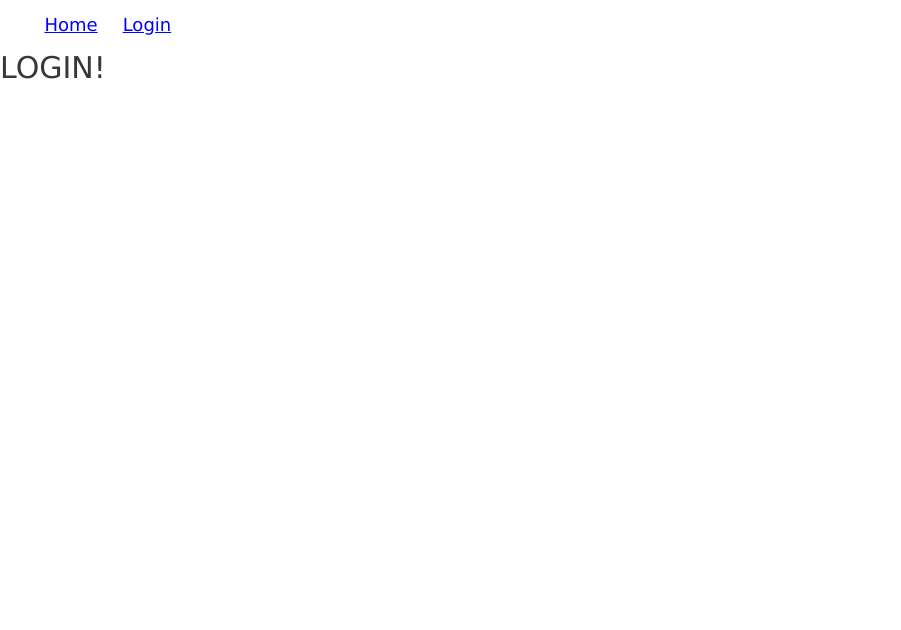
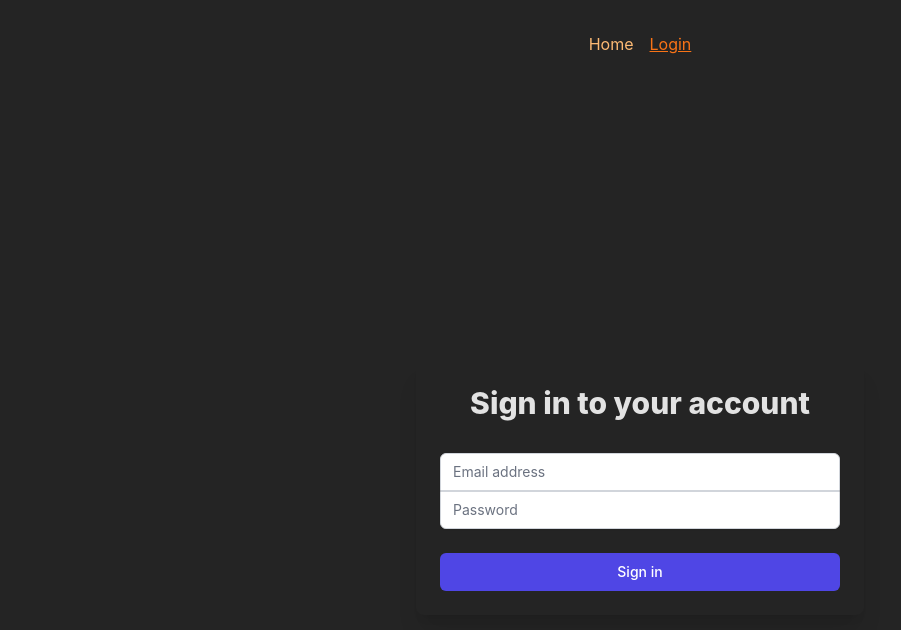
Before and after one commit to JosepLluisCM/011_ReactTS_RockWallProject, a React (Vite) app: page /login in a window 1280 px wide. Shown: the top 630 px of the page, without its empty margins (0-901 px from the left). Built offline with nearby package versions, Linux system fonts and the light colour scheme.

Commit message:
add login v1

```diff
--- a/src/App.tsx
+++ b/src/App.tsx
@@ -2,16 +2,20 @@ import { createBrowserRouter, RouterProvider } from "react-router-dom";
 import "./index.css";
 
 import HomePage from "./pages/Home";
-import LoginPage from "./pages/Login";
+/* import LoginPage from "./pages/Login"; */
 import RootLayout from "./pages/RootLayout";
+import ErrorPage from "./pages/Error";
+import LoginTestPage from "./pages/LoginTest";
 
 const router = createBrowserRouter([
   {
     path: "/",
     element: <RootLayout />,
+    errorElement: <ErrorPage />,
     children: [
       { path: "/", element: <HomePage /> },
-      { path: "/login", element: <LoginPage /> },
+      /* { path: "/login", element: <LoginPage /> }, */
+      { path: "/login", element: <LoginTestPage /> },
     ],
   },
 ]);
--- a/src/components/MainNav.tsx
+++ b/src/components/MainNav.tsx
@@ -1,15 +1,29 @@
-import { Link } from "react-router-dom";
+import { NavLink } from "react-router-dom";
 
 const MainNav = () => {
   return (
-    <header>
+    <header className="max-w-60 m-auto p-8 flex justify-center">
       <nav>
-        <ul>
-          <li className="inline-block m-5">
-            <Link to="/">Home</Link>
+        <ul className="flex gap-4 text-orange-300">
+          <li className="">
+            <NavLink
+              to="/"
+              className={({ isActive }) =>
+                isActive ? "underline text-orange-500" : undefined
+              }
+            >
+              Home
+            </NavLink>
           </li>
-          <li className="inline-block m-5">
-            <Link to="/login">Login</Link>
+          <li>
+            <NavLink
+              className={({ isActive }) =>
+                isActive ? "underline text-orange-500" : undefined
+              }
+              to="/login"
+            >
+              Login
+            </NavLink>
           </li>
         </ul>
       </nav>
--- a/src/index.css
+++ b/src/index.css
@@ -7,49 +7,50 @@
   padding: 0;
   box-sizing: border-box;
 }
-html {
-  font-size: 62.5%; /* makes 1rem 10px */
-}
-body {
-  font-size: 1.6em; /* default font of 16px */
-  font-family: "Verdana", "Arial", sans-serif;
-  line-height: 1.3;
-  color: #373737;
+
+:root {
+  font-family: Inter, Avenir, Helvetica, Arial, sans-serif;
+  font-size: 16px;
+  line-height: 24px;
+  font-weight: 400;
+
+  color-scheme: light dark;
+  color: rgba(255, 255, 255, 0.87);
+  background-color: #242424;
+
+  font-synthesis: none;
+  text-rendering: optimizeLegibility;
+  -webkit-font-smoothing: antialiased;
+  -moz-osx-font-smoothing: grayscale;
+  -webkit-text-size-adjust: 100%;
+
+  --color-gray-100: #f4f3f1;
+  --color-gray-200: #dddbd8;
+  --color-gray-300: #ccc9c6;
+  --color-gray-400: #aeaba7;
+  --color-gray-500: #8a8784;
+  --color-gray-600: #656360;
+  --color-gray-700: #4b4a47;
+  --color-gray-800: #31302e;
+  --color-gray-900: #1f1d1b;
+
+  --color-primary-100: #fcf3e1;
+  --color-primary-200: #fceccd;
+  --color-primary-300: #fae1af;
+  --color-primary-400: #fbd997;
+  --color-primary-500: #ffd37c;
+  --color-primary-600: #f9c762;
+  --color-primary-700: #fbc14d;
+  --color-primary-800: #fab833;
+  --color-primary-900: #f6ad1b;
 }
 
-/* fonts */
-h1 {
-  font-size: 3rem;
-}
-h2 {
-  font-size: 2.4rem;
-}
-h3 {
-  font-size: 2rem;
+body {
+  margin: 0;
 }
 
-h4,
-li,
-label,
-input,
-textarea,
-select,
-p {
-  font-size: 1.8rem;
+ul {
+  list-style: none;
+  margin: 0;
+  padding: 0;
 }
-
-ol,
-ul {
-  padding-left: 2em;
-}
-
-a {
-  text-decoration: underline;
-  color: blue;
-}
-a:active {
-  color: red;
-}
-a:visited {
-  color: purple;
-}
--- /dev/null
+++ b/src/pages/Error.tsx
@@ -0,0 +1,12 @@
+import MainNav from "../components/MainNav";
+
+const ErrorPage = () => {
+  return (
+    <>
+      <MainNav />
+      <h1>THIS IS AN ERROR, please come back later</h1>
+    </>
+  );
+};
+
+export default ErrorPage;
--- a/src/pages/Home.tsx
+++ b/src/pages/Home.tsx
@@ -1,7 +1,7 @@
 const HomePage = () => {
   return (
     <>
-      <h1 className="text-9xl">HOMEPAGE!</h1>
+      <h1>HOMEPAGE!</h1>
     </>
   );
 };
--- /dev/null
+++ b/src/pages/LoginTest copy.jsx
@@ -0,0 +1,124 @@
+const LogintestPage = () => {
+  return (
+    <section>
+      <div class="w-64 lg:w-4/12 px-4 mx-auto pt-6">
+        <div class="relative flex flex-col min-w-0 break-words w-full mb-6 shadow-lg rounded-lg bg-blueGray-200 border-0">
+          <div class="rounded-t mb-0 px-6 py-6">
+            <div class="text-center mb-3">
+              <h6 class="text-blueGray-500 text-sm font-bold">Sign in with</h6>
+            </div>
+            <div class="btn-wrapper text-center">
+              <button
+                class="bg-white active:bg-blueGray-50 text-blueGray-700 font-normal px-4 py-2 rounded outline-none focus:outline-none mr-2 mb-1 uppercase shadow hover:shadow-md inline-flex items-center font-bold text-xs ease-linear transition-all duration-150"
+                type="button"
+              >
+                <img
+                  alt="..."
+                  class="w-5 mr-1"
+                  src="https://demos.creative-tim.com/notus-js/assets/img/github.svg"
+                />
+                Github
+              </button>
+              <button
+                class="bg-white active:bg-blueGray-50 text-blueGray-700 font-normal px-4 py-2 rounded outline-none focus:outline-none mr-1 mb-1 uppercase shadow hover:shadow-md inline-flex items-center font-bold text-xs ease-linear transition-all duration-150"
+                type="button"
+              >
+                <img
+                  alt="..."
+                  class="w-5 mr-1"
+                  src="https://demos.creative-tim.com/notus-js/assets/img/google.svg"
+                />
+                Google{" "}
+              </button>
+            </div>
+            <hr class="mt-6 border-b-1 border-blueGray-300" />
+          </div>
+          <div class="flex-auto px-4 lg:px-10 py-10 pt-0">
+            <div class="text-blueGray-400 text-center mb-3 font-bold">
+              <small>Or sign in with credentials</small>
+            </div>
+            <form>
+              <div class="relative w-full mb-3">
+                <label
+                  class="block uppercase text-blueGray-600 text-xs font-bold mb-2"
+                  for="grid-password"
+                >
+                  Email
+                </label>
+                <input
+                  type="email"
+                  class="border-0 px-3 py-3 placeholder-blueGray-300 text-blueGray-600 bg-white rounded text-sm shadow focus:outline-none focus:ring w-full ease-linear transition-all duration-150"
+                  placeholder="Email"
+                />
+              </div>
+              <div class="relative w-full mb-3">
+                <label
+                  class="block uppercase text-blueGray-600 text-xs font-bold mb-2"
+                  for="grid-password"
+                >
+                  Password
+                </label>
+                <input
+                  type="password"
+                  class="border-0 px-3 py-3 placeholder-blueGray-300 text-blueGray-600 bg-white rounded text-sm shadow focus:outline-none focus:ring w-full ease-linear transition-all duration-150"
+                  placeholder="Password"
+                />
+              </div>
+              <div>
+                <label class="inline-flex items-center cursor-pointer">
+                  <input
+                    id="customCheckLogin"
+                    type="checkbox"
+                    class="form-checkbox border-0 rounded text-blueGray-700 ml-1 w-5 h-5 ease-linear transition-all duration-150"
+                  />
+                  <span class="ml-2 text-sm font-semibold text-blueGray-600">
+                    Remember me
+                  </span>
+                </label>
+              </div>
+              <div class="text-center mt-6">
+                <button
+                  class="bg-blueGray-800 text-white active:bg-blueGray-600 text-sm font-bold uppercase px-6 py-3 rounded shadow hover:shadow-lg outline-none focus:outline-none mr-1 mb-1 w-full ease-linear transition-all duration-150"
+                  type="button"
+                >
+                  {" "}
+                  Sign In{" "}
+                </button>
+              </div>
+            </form>
+          </div>
+        </div>
+      </div>
+      <footer class="relative pt-8 pb-6 mt-2">
+        <div class="container mx-auto px-2">
+          <div class="flex flex-wrap items-center md:justify-between justify-center">
+            <div class="w-full md:w-6/12 px-4 mx-auto text-center">
+              <div class="text-sm text-blueGray-500 font-semibold py-1">
+                Made with{" "}
+                <a
+                  href="https://www.creative-tim.com/product/notus-js"
+                  class="text-blueGray-500 hover:text-gray-800"
+                  target="_blank"
+                >
+                  Notus JS
+                </a>{" "}
+                by{" "}
+                <a
+                  href="https://www.creative-tim.com"
+                  class="text-blueGray-500 hover:text-blueGray-800"
+                  target="_blank"
+                >
+                  {" "}
+                  Creative Tim
+                </a>
+                .
+              </div>
+            </div>
+          </div>
+        </div>
+      </footer>
+    </section>
+  );
+};
+
+export default LogintestPage;
--- /dev/null
+++ b/src/pages/LoginTest.tsx
@@ -0,0 +1,68 @@
+import React, { useState } from "react";
+
+const Login = () => {
+  const [email, setEmail] = useState("");
+  const [password, setPassword] = useState("");
+
+  const handleSubmit = (event: React.FormEvent<HTMLFormElement>) => {
+    event.preventDefault();
+    // Handle login logic here
+    console.log("Login with:", email, password);
+  };
+
+  return (
+    <div className="flex items-center justify-center h-screen ">
+      <div className="max-w-md w-full rounded-lg shadow-xl p-6">
+        <h2 className="text-center text-3xl font-extrabold text-white-500">
+          Sign in to your account
+        </h2>
+        <form onSubmit={handleSubmit} className="mt-8 space-y-6">
+          <input type="hidden" name="remember" value="true" />
+          <div className="rounded-md shadow-sm">
+            <div>
+              <label htmlFor="email" className="sr-only">
+                Email address
+              </label>
+              <input
+                id="email"
+                name="email"
+                type="email"
+                required
+                className="appearance-none rounded-none relative block w-full px-3 py-2 border border-gray-300 placeholder-gray-500 text-gray-900 rounded-t-md focus:outline-none focus:ring-indigo-500 focus:border-indigo-500 focus:z-10 sm:text-sm"
+                placeholder="Email address"
+                value={email}
+                onChange={(e) => setEmail(e.target.value)}
+              />
+            </div>
+            <div>
+              <label htmlFor="password" className="sr-only">
+                Password
+              </label>
+              <input
+                id="password"
+                name="password"
+                type="password"
+                required
+                className="appearance-none rounded-none relative block w-full px-3 py-2 border border-gray-300 placeholder-gray-500 text-gray-900 rounded-b-md focus:outline-none focus:ring-indigo-500 focus:border-indigo-500 focus:z-10 sm:text-sm"
+                placeholder="Password"
+                value={password}
+                onChange={(e) => setPassword(e.target.value)}
+              />
+            </div>
+          </div>
+
+          <div>
+            <button
+              type="submit"
+              className="group relative w-full flex justify-center py-2 px-4 border border-transparent text-sm font-medium rounded-md text-white bg-indigo-600 hover:bg-indigo-700 focus:outline-none focus:ring-2 focus:ring-offset-2 focus:ring-indigo-500"
+            >
+              Sign in
+            </button>
+          </div>
+        </form>
+      </div>
+    </div>
+  );
+};
+
+export default Login;
```
